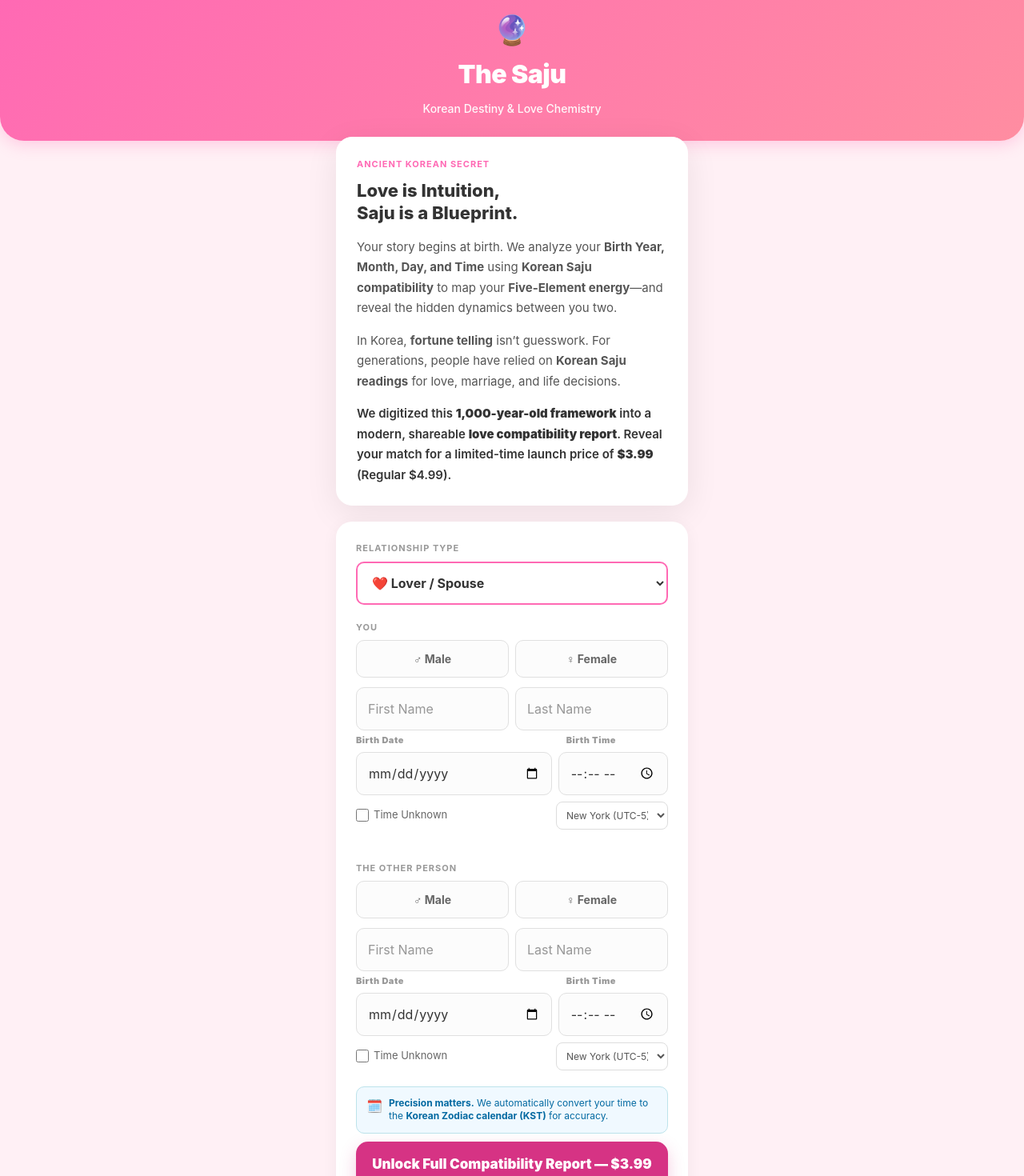
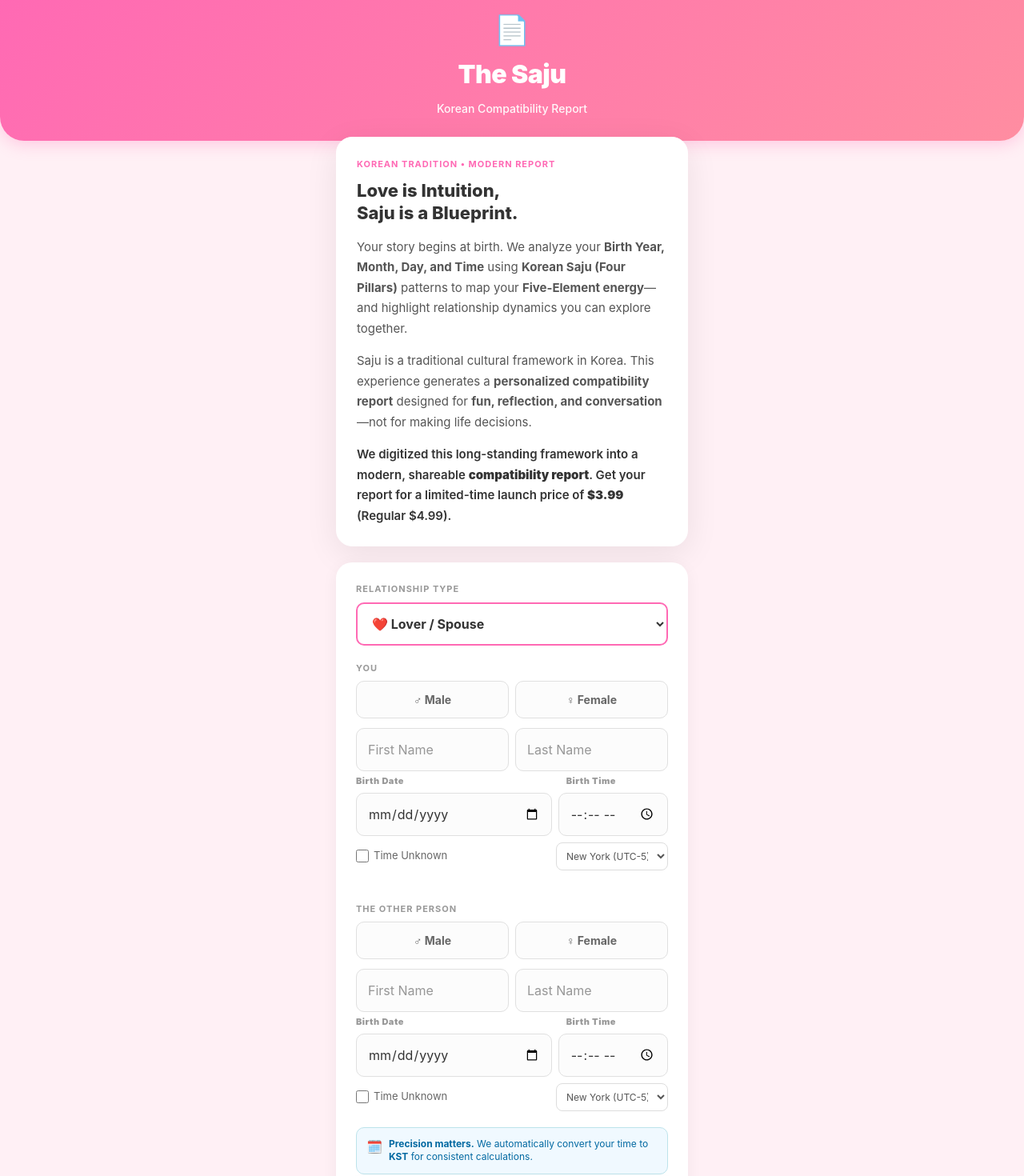
Before and after one commit to rhflffk019-hue/my-saju-app-2026, a Next.js app: page / in a window 1280 px wide. Shown: the part 20-1490 px from the top of the page at 80% size. Built offline with nearby package versions, Linux system fonts and the light colour scheme.

Commit message:
TEXT FIX

```diff
--- a/app/page.tsx
+++ b/app/page.tsx
@@ -201,9 +201,9 @@ const handlePaymentClick = async () => {
 
       {/* Header */}
       <div style={{ background: 'linear-gradient(135deg, #ff69b4, #ff8da1)', padding: '30px 20px', textAlign: 'center', color: 'white', borderRadius: '0 0 30px 30px', boxShadow: '0 4px 20px rgba(255,105,180,0.3)' }}>
-        <div style={{ fontSize: '36px', marginBottom: '5px' }}>🔮</div>
+        <div style={{ fontSize: '36px', marginBottom: '5px' }}>📄</div>
         <h1 style={{ margin: 0, fontSize: '32px', fontWeight: '900', letterSpacing: '-0.5px' }}>The Saju</h1>
-        <p style={{ margin: '8px 0 0', fontSize: '14px', opacity: 0.95, fontWeight: '500' }}>Korean Destiny & Love Chemistry</p>
+        <p style={{ margin: '8px 0 0', fontSize: '14px', opacity: 0.95, fontWeight: '500' }}>Korean Compatibility Report</p>
       </div>
 
       <div style={{ maxWidth: '480px', margin: '0 auto', padding: '20px', marginTop: '-25px' }}>
@@ -212,19 +212,19 @@ const handlePaymentClick = async () => {
           <div>
             {/* 원본 안내 문구 카드 (✅ 3.99 부분 수정됨) */}
             <div style={{ backgroundColor: '#fff', padding: '25px', borderRadius: '20px', marginBottom: '20px', boxShadow: '0 10px 40px rgba(0,0,0,0.08)', border: '1px solid #fff' }}>
-              <div style={{fontSize: '11px', fontWeight: 'bold', color: '#ff69b4', textTransform: 'uppercase', letterSpacing: '1px', marginBottom: '10px'}}>Ancient Korean Secret</div>
+              <div style={{fontSize: '11px', fontWeight: 'bold', color: '#ff69b4', textTransform: 'uppercase', letterSpacing: '1px', marginBottom: '10px'}}>Korean Tradition • Modern Report</div>
               <h3 style={{ margin:'0 0 15px 0', color:'#333', fontSize:'22px', lineHeight:'1.3', fontWeight:'800' }}>
                 Love is Intuition,<br/>Saju is a Blueprint.
               </h3>
               <div style={{ fontSize: '15px', lineHeight: '1.7', color: '#555' }}>
                 <p style={{ marginBottom: '15px' }}>
-                  Your story begins at birth. We analyze your <b>Birth Year, Month, Day, and Time</b> using <b>Korean Saju compatibility</b> to map your <b>Five-Element energy</b>—and reveal the hidden dynamics between you two.
+                  Your story begins at birth. We analyze your <b>Birth Year, Month, Day, and Time</b> using <b>Korean Saju (Four Pillars)</b> patterns to map your <b>Five-Element energy</b>—and highlight relationship dynamics you can explore together.
                 </p>
                 <p style={{ marginBottom: '15px' }}>
-                  In Korea, <b>fortune telling</b> isn’t guesswork. For generations, people have relied on <b>Korean Saju readings</b> for love, marriage, and life decisions.
+                  Saju is a traditional cultural framework in Korea. This experience generates a <b>personalized compatibility report</b> designed for <b>fun, reflection, and conversation</b>—not for making life decisions.
                 </p>
                 <p style={{ margin: 0, fontWeight:'600', color:'#333' }}>
-                  We digitized this <b>1,000-year-old framework</b> into a modern, shareable <b>love compatibility report</b>. Reveal your match for a limited-time launch price of <b>$3.99</b> (Regular $4.99).
+                  We digitized this long-standing framework into a modern, shareable <b>compatibility report</b>. Get your report for a limited-time launch price of <b>$3.99</b> (Regular $4.99).
                 </p>
               </div>
             </div>
@@ -248,14 +248,14 @@ const handlePaymentClick = async () => {
               <div style={{ marginTop: '20px', padding: '12px', backgroundColor: '#f0f9ff', borderRadius: '10px', fontSize: '12px', color: '#0369a1', display: 'flex', gap: '8px', lineHeight:'1.4', border:'1px solid #bce3eb' }}>
                 <span style={{fontSize:'16px'}}>🗓️</span>
                 <span>
-                  <b>Precision matters.</b> We automatically convert your time to the <b>Korean Zodiac calendar (KST)</b> for accuracy.
+                  <b>Precision matters.</b> We automatically convert your time to <b>KST</b> for consistent calculations.
                 </span>
               </div>
 
               {/* ✅ 결제 버튼: 런칭 전략 반영 */}
               <button onClick={handlePaymentClick} style={buttonStyle}>
                 <div style={{ fontSize: '17px', fontWeight: '900' }}>
-                  {loading ? "Checking details..." : "Unlock Full Compatibility Report — $3.99"}
+                  {loading ? "Checking details..." : "Generate Full Compatibility Report — $3.99"}
                 </div>
                 {!loading && (
                   <div style={{ fontSize: '12px', fontWeight: '500', opacity: 0.9, marginTop: '3px' }}>
@@ -282,8 +282,8 @@ const handlePaymentClick = async () => {
           <div style={{ position: 'fixed', top: 0, left: 0, right: 0, bottom: 0, backgroundColor: 'rgba(0,0,0,0.7)', display: 'flex', justifyContent: 'center', alignItems: 'center', zIndex: 1000, backdropFilter: 'blur(5px)' }}>
             <div style={{ backgroundColor: 'white', padding: '30px', borderRadius: '25px', width: '85%', maxWidth: '350px', textAlign: 'center', boxShadow: '0 20px 60px rgba(0,0,0,0.4)', animation: 'popIn 0.3s ease' }}>
               <div style={{ fontSize: '40px', marginBottom: '15px' }}>💎</div>
-              <h2 style={{ margin: '0 0 10px 0', color: '#333', fontSize:'20px' }}>Unlock The Future</h2>
-              <p style={{ color: '#666', fontSize: '14px', marginBottom: '25px', lineHeight:'1.5' }}>Get your <b>Compatibility Score</b> & <b>Premium Analysis</b>.</p>
+              <h2 style={{ margin: '0 0 10px 0', color: '#333', fontSize:'20px' }}>Get Your Full Report</h2>
+              <p style={{ color: '#666', fontSize: '14px', marginBottom: '25px', lineHeight:'1.5' }}>Generate your <b>Compatibility Score</b> & <b>Premium Analysis</b>.</p>
               <div style={{ backgroundColor: '#f8f9fa', padding: '15px', borderRadius: '12px', marginBottom: '20px', display:'flex', justifyContent:'space-between', alignItems:'center', border:'1px solid #eee' }}>
                 <span style={{ fontWeight: 'bold', color: '#333', fontSize:'14px' }}>Launch Offer</span>
                 <div style={{ textAlign: 'right' }}>
@@ -301,8 +301,8 @@ const handlePaymentClick = async () => {
       {step === 2 && (
         <div style={{ textAlign: 'center', marginTop: '100px', animation: 'pulse 2s infinite' }}>
           <div style={{ fontSize: '60px', marginBottom:'20px' }}>⚡️</div>
-          <h2 style={{ color: '#d63384', fontSize:'22px' }}>Connecting Energies...</h2>
-          <p style={{ color: '#666', fontSize:'15px' }}>Applying 1000-year-old formula...</p>
+          <h2 style={{ color: '#d63384', fontSize:'22px' }}>Generating Your Report...</h2>
+          <p style={{ color: '#666', fontSize:'15px' }}>Running the compatibility calculation...</p>
 
           <div
             style={{
@@ -344,7 +344,7 @@ const handlePaymentClick = async () => {
             <p style={{ margin: '5px 0' }}>Support: <a href="mailto:rhflffk019@gmail.com" style={{ color: '#ff69b4', textDecoration: 'none' }}>rhflffk019@gmail.com</a></p>
             <p style={{ margin: '5px 0' }}>© 2026 The Saju. All rights reserved.</p>
             <p style={{ fontSize: '11px', marginTop: '10px', opacity: 0.8 }}>
-              This service is for entertainment purposes only.
+              This service is for entertainment and self-reflection purposes only. Not medical, legal, or financial advice.
             </p>
           </div>
         </footer>
```
